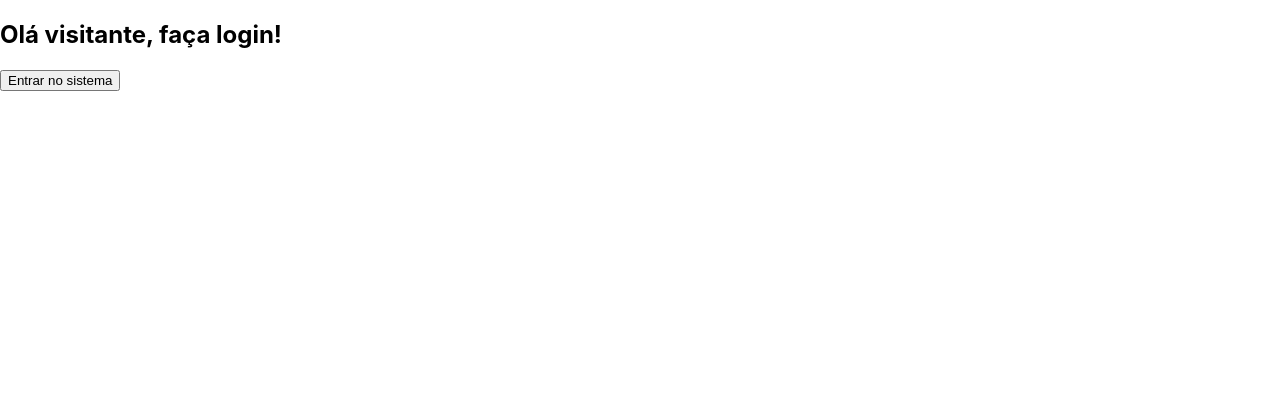
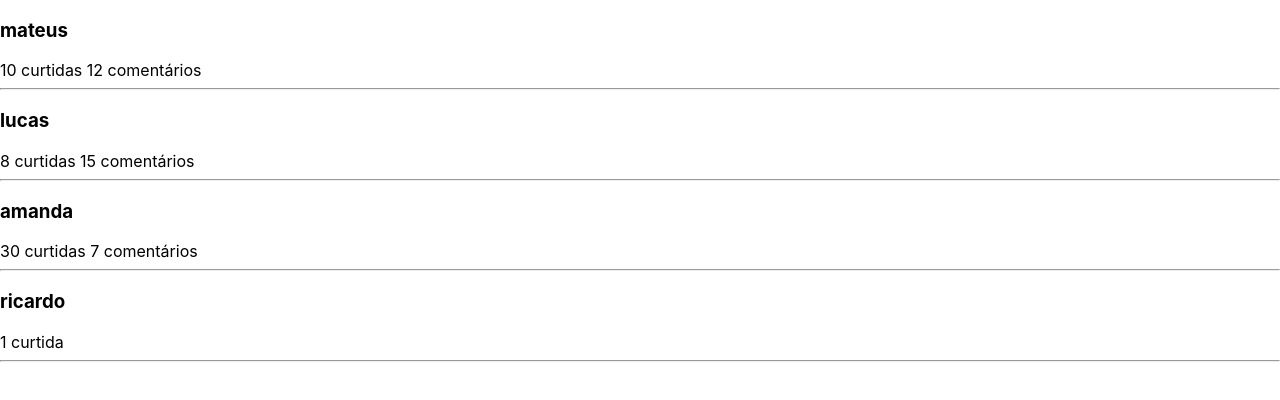
Before and after one commit to wilcesar/ReactJs, a React (Create React App) app in the folder meusite/: page / in a window 1280 px wide. Shown: the top 400 px of the page. Built offline with nearby package versions, Linux system fonts and the light colour scheme.

Commit message:
Aula 39 - Trabalhando com listas

```diff
--- a/meusite/src/App.js
+++ b/meusite/src/App.js
@@ -1,11 +1,26 @@
 import React, {Component} from 'react';
-import Membro from './components/Membro';
+import Membro from './components/feed';
+import Feed from './components/feed';
 class App extends Component{
-
+  constructor(props){
+    super(props);
+    this.state = {
+        feed:[
+            {id:1, username:'mateus', curtidas:10, comentarios:12},
+            {id:2, username:'lucas', curtidas:8, comentarios:15},
+            {id:3, username:'amanda', curtidas:30, comentarios:7},
+            {id:3, username:'ricardo', curtidas:1, comentarios:0}
+        ]
+    };
+  }
   render(){
     return(
       <div>
-        <Membro nome='Visitante'/>
+        {this.state.feed.map((item)=>{
+          return(
+            <Feed id={item.id} username={item.username} curtidas={item.curtidas} comentarios={item.comentarios}/>
+          );
+        })}
       </div>
     )
   }
--- a/meusite/src/components/Membro/index.js
+++ /dev/null
@@ -1,39 +0,0 @@
-import React, {Component} from 'react';
-
-class Membro extends Component{
-
-    constructor(props){
-        super(props);
-        this.state = {
-            status : false
-        };
-        this.sair   = this.sair.bind(this);
-        this.entrar = this.entrar.bind(this);
-    }
-    sair(){
-        this.setState({status: false});
-    }
-    entrar(){
-        this.setState({status: true});
-    }
-
-    render(){
-        return(
-            <div>
-                {this.state.status ?
-                <div>
-                    <h2>Bem-vindo ao sistema</h2>
-                    <button onClick={this.sair}>Sair do sistema</button>
-                </div>
-                :
-                <div>
-                    <h2>Olá visitante, faça login!</h2>
-                    <button onClick={this.entrar}>Entrar no sistema</button>
-                </div>
-                }
-
-            </div>
-        )
-    }
-}
-export default Membro;
--- /dev/null
+++ b/meusite/src/components/feed/index.js
@@ -0,0 +1,18 @@
+import React, {Component} from 'react';
+
+class Feed extends Component{
+
+    render(){
+        return(
+            <div key={this.props.id}>
+                <h3>{this.props.username}</h3>
+                <a>
+                    {this.props.curtidas > 1 ? this.props.curtidas + ' curtidas ':this.props.curtidas + ' curtida '}
+                    {this.props.comentarios > 1 ? this.props.comentarios + ' comentários ':'  '}
+                </a>
+                <hr/>
+            </div>
+        )
+    }
+}
+export default Feed;
```
